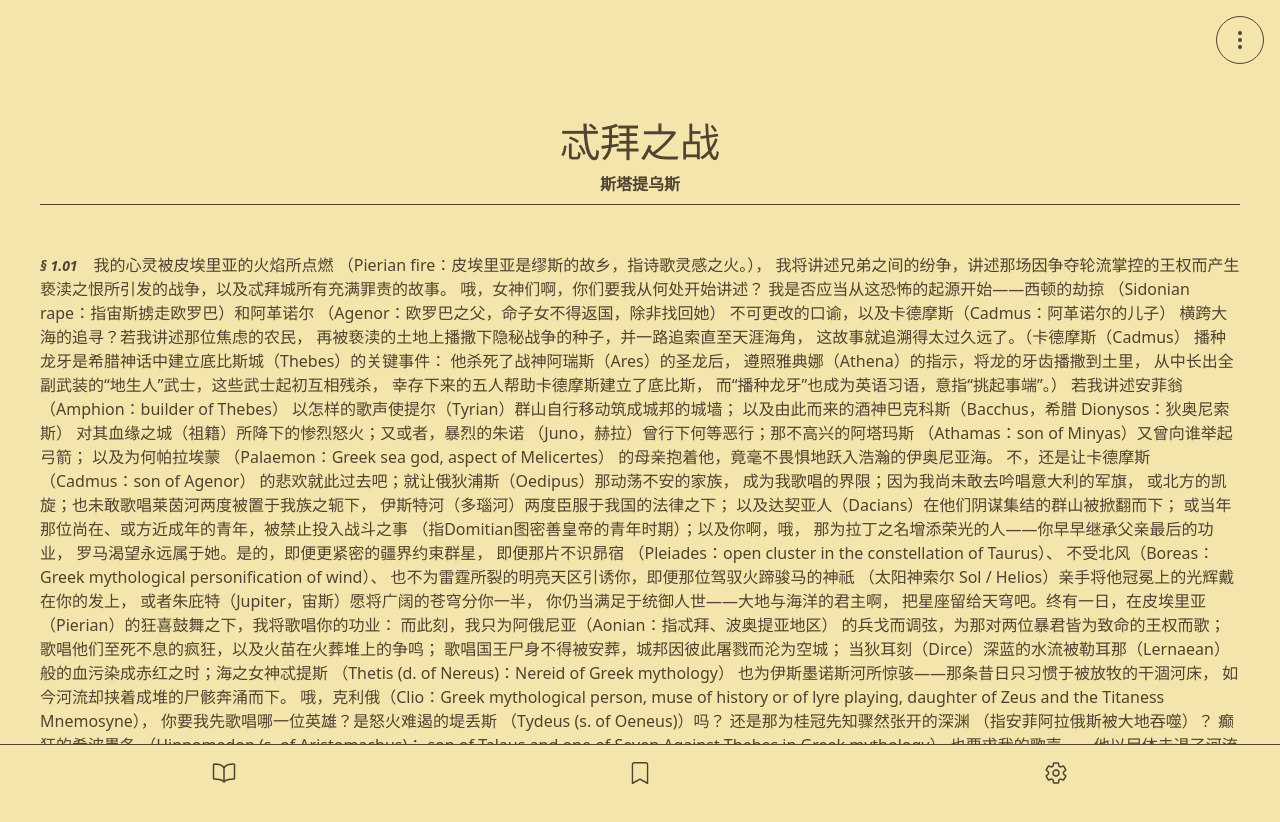
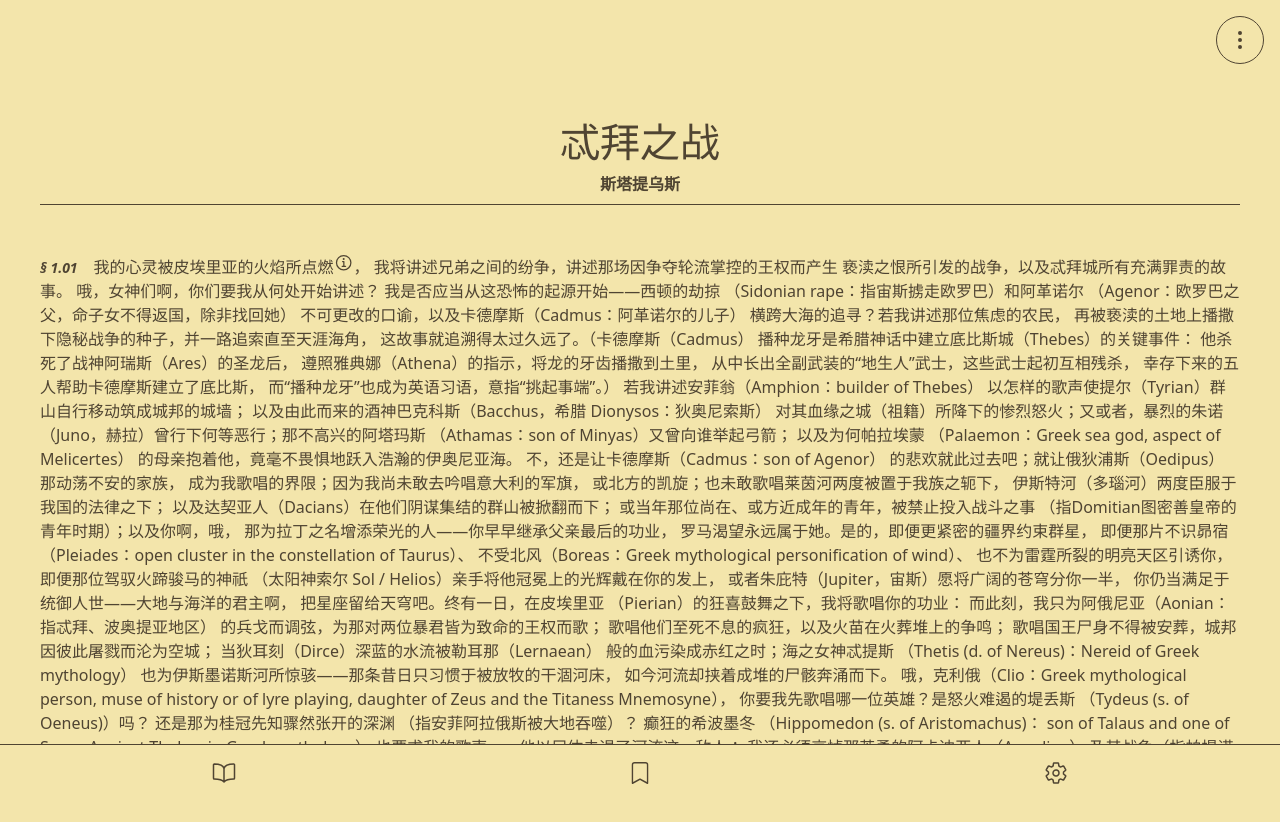
Before and after one commit to ThundeRayn/online-Reader, a React (Vite) app: page / in a window 1280 px wide. Built offline with nearby package versions, Linux system fonts and the light colour scheme.

Commit message:
elaboration component added

```diff
--- a/src/Paragraphs/Para101.tsx
+++ b/src/Paragraphs/Para101.tsx
@@ -1,4 +1,5 @@
 import Anchor from "../components/Anchor"
+import Elaboration from "../components/Elaboration"
 
 const Para101 = () => {
   return (
@@ -6,8 +7,7 @@ const Para101 = () => {
         <div>
         <Anchor series="§ 1.01"/>
 
-        我的心灵被皮埃里亚的火焰所点燃
-        （Pierian fire：皮埃里亚是缪斯的故乡，指诗歌灵感之火。），
+        我的心灵被皮埃里亚的火焰所点燃<Elaboration text="Pierian fire：皮埃里亚是缪斯的故乡，指诗歌灵感之火。" />，
         我将讲述兄弟之间的纷争，讲述那场因争夺轮流掌控的王权而产生
         亵渎之恨所引发的战争，以及忒拜城所有充满罪责的故事。
         哦，女神们啊，你们要我从何处开始讲述？
--- /dev/null
+++ b/src/components/Elaboration.tsx
@@ -0,0 +1,47 @@
+import { useState } from 'react'
+import { IoInformationCircleOutline } from 'react-icons/io5'
+
+interface ElaborationProps {
+  text: string;
+}
+
+const Elaboration = ({ text }: ElaborationProps) => {
+  const [isOpen, setIsOpen] = useState(false)
+
+  return (
+    <div className="inline-block relative">
+      {/* Info Circle Button */}
+      <button
+        onClick={() => setIsOpen(!isOpen)}
+        className="inline-flex items-center justify-center hover:opacity-70 transition-opacity"
+        aria-label="Show elaboration"
+      >
+        <IoInformationCircleOutline size={20} color="#4F4432" />
+      </button>
+
+      {/* Info Popup Box */}
+      {isOpen && (
+        <>
+          {/* Backdrop to close when clicking outside */}
+          <div
+            className="fixed inset-0 z-40"
+            onClick={() => setIsOpen(false)}
+          />
+
+          {/* Info Box */}
+          <div
+            className="absolute left-0 top-8 z-50 bg-yellow-100 border-l-4 border-yellow-500 text-yellow-700 p-4 rounded shadow-lg max-w-md min-w-[300px]"
+            onClick={(e) => e.stopPropagation()}
+          >
+            <div className="italic text-sm font-semibold mb-2">
+              注释：
+            </div>
+            <p className="font-normal">{text}</p>
+          </div>
+        </>
+      )}
+    </div>
+  )
+}
+
+export default Elaboration
```
